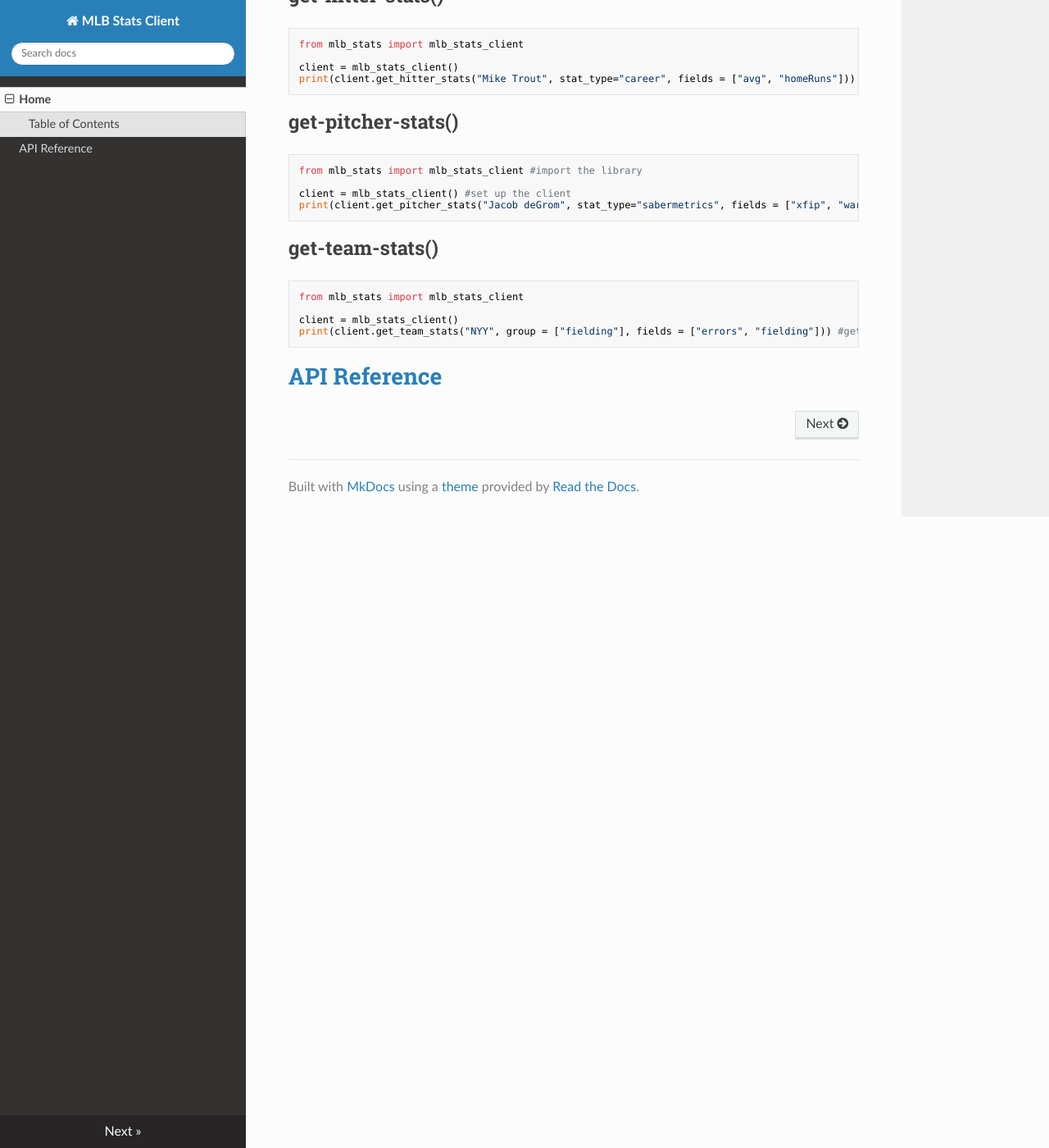
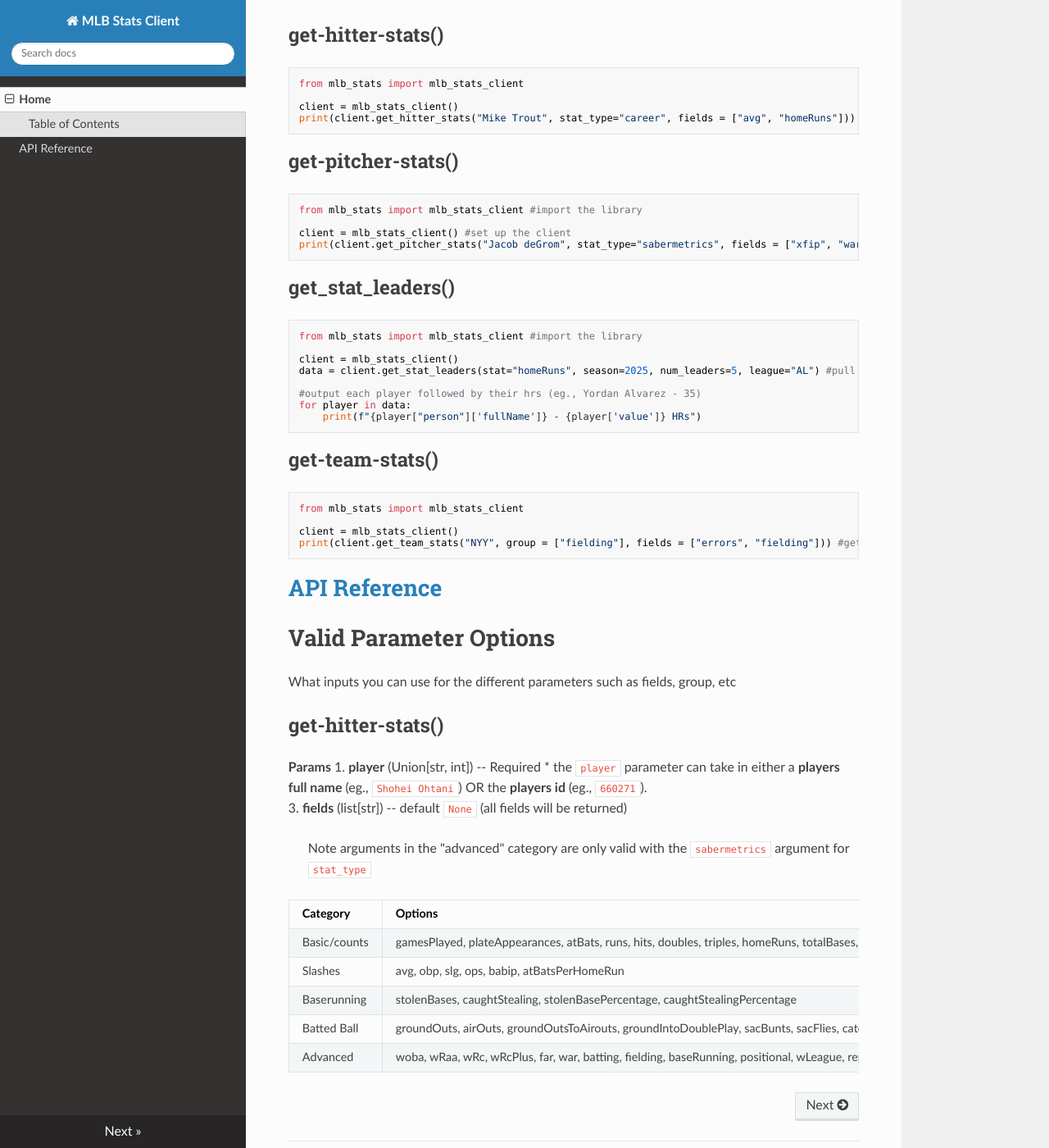
Before and after one commit to Rahul-coding/mlb-stats-api, an MkDocs documentation site: the page built from docs/README.md, in a window 1280 px wide and 1400 px high, scrolled down 1084 px. Shown: the whole window at 82% size. Built offline with MkDocs 1.6.1, drawn with Linux system fonts in a browser that asks for light colours; nearby versions of some CDN libraries; some of the changed text lies outside the part shown.

Commit message:
Add paramter reference for hitter stats.
Will work on the other ones later

````diff
--- a/docs/README.md
+++ b/docs/README.md
@@ -1,20 +1,23 @@
 # MLB stats client
-A lightweight user friendly client for fetching MLB stats data directly from the MLB API. Requries python version 3.x
+A lightweight user friendly client for fetching MLB stats data directly from the MLB API. Requires python version 3.x
 
 ## Table of Contents
 1. [Features](#features)
 2. [Installation](#installation)
 3. [Quick Start](#quick-start)
-   - [get-pitcher-stats](#get-pitcher-stats)
-   - [get-hitter-stats](#get-hitter-stats)
-   - [get-team-stats](#get-team-stats)
-4. [API Reference](#api-reference)
+   * [get-hitter-stats](#get-hitter-stats)
+   * [get-pitcher-stats](#get-pitcher-stats)
+   * [get-stat-leaders](#get-stat-leaders)
+   * [get-team-stats](#get-team-stats)
 
-# features
-- **Flexible Identification**: Search for players stats using their name (`Shohei Ohtani`) or their MLB ID (`660271`). Search for team stats using their club name (`Yankees`), full name (`New York Yankees`), or abbreviation (`NYY`), all case insensitive.
-- **Stats filtering**: Return only stats you want using the optional `fields` parameter to keep your outputs clean and concise.
-- **Player statistics**: Return comprehensive player statistics for the current year, career, or even advanced metrics.
-- **Team statistics**: Return team level hitting, pitching, or fielding metrics.
+5. [API Reference](#api-reference)
+6. [Valid Parameter options](#valid-parameter-options)
+
+# Features
+* **Flexible Identification**: Search for players stats using their name (`Shohei Ohtani`) or their MLB ID (`660271`). Search for team stats using their club name (`Yankees`), full name (`New York Yankees`), or abbreviation (`NYY`), all case insensitive.
+* **Stats filtering**: Return only stats you want using the optional `fields` parameter to keep your outputs clean and concise.
+* **Player statistics**: Return comprehensive player statistics for the current year, career, or even advanced metrics.
+* **Team statistics**: Return team level hitting, pitching, or fielding metrics.
 
 # Installation
 Make sure you have the `requests` library installed:
@@ -40,6 +43,17 @@ from mlb_stats import mlb_stats_client #import the library
 client = mlb_stats_client() #set up the client
 print(client.get_pitcher_stats("Jacob deGrom", stat_type="sabermetrics", fields = ["xfip", "war"])) #pull xfip and war from advanced metrics for Jacob DeGrom
 ```
+## get_stat_leaders()
+```
+from mlb_stats import mlb_stats_client #import the library
+
+client = mlb_stats_client()
+data = client.get_stat_leaders(stat="homeRuns", season=2025, num_leaders=5, league="AL") #pull top 5 HR leaders for the AL
+
+#output each player followed by their hrs (eg., Yordan Alvarez - 35)
+for player in data:
+    print(f"{player["person"]['fullName']} - {player['value']} HRs")
+```
 
 ## get-team-stats()
 ```
@@ -49,5 +63,23 @@ client = mlb_stats_client()
 print(client.get_team_stats("NYY", group = ["fielding"], fields = ["errors", "fielding"])) #get the Yankees errors and fielding% this year
 ```
 
+# [API Reference](https://rahul-coding.github.io/mlb-stats-api/api-refernce/)
 
-# [API Reference](https://rahul-coding.github.io/mlb-stats-api/api-refernce/)
+# Valid Parameter Options
+What inputs you can use for the different parameters such as fields, group, etc
+
+## get-hitter-stats()
+
+**Params**
+1. **player** (Union[str, int]) -- Required
+    * the `player` parameter can take in either a **players full name** (eg., `Shohei Ohtani`) OR the **players id** (eg., `660271`).
+3. **fields** (list[str]) -- default `None` (all fields will be returned)
+> Note arguments in the "advanced" category are only valid with the `sabermetrics` argument for `stat_type`
+
+| Category    | Options  |
+| --------    | -------- |
+| Basic/counts| gamesPlayed, plateAppearances, atBats, runs, hits, doubles, triples, homeRuns, totalBases, rbi, baseOnBalls, intentionalWalks, hitByPitch, strikeOuts, leftOnBase, numberOfPitches, age|
+| Slashes     | avg, obp, slg, ops, babip, atBatsPerHomeRun|
+| Baserunning | stolenBases, caughtStealing, stolenBasePercentage, caughtStealingPercentage|
+| Batted Ball | groundOuts, airOuts, groundOutsToAirouts, groundIntoDoublePlay, sacBunts, sacFlies, catchersInterference|
+| Advanced    | woba, wRaa, wRc, wRcPlus, far, war, batting, fielding, baseRunning, positional, wLeague, replacement, spd, ubr, wGdp, wSb|
````
